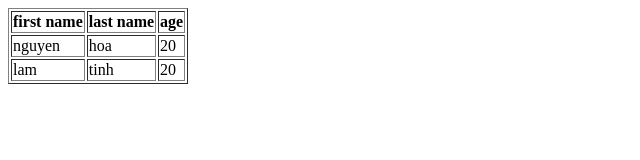
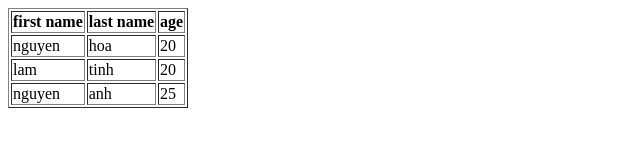
Before and after one commit to Kienpro10082002/htmlbasic, a plain HTML site: page demo.html in a window 1280 px wide. Shown: the whole page, without its empty margins (0-640 px from the left). Drawn offline with Linux system fonts and the light colour scheme.

Commit message:
update data

```diff
--- a/demo.html
+++ b/demo.html
@@ -26,6 +26,11 @@
             <td>tinh</td>
             <td>20</td>
         </tr>
+        <tr>
+            <td>nguyen</td>
+            <td>anh</td>
+            <td>25</td>
+        </tr>
     </table>
 </body>
 
```
